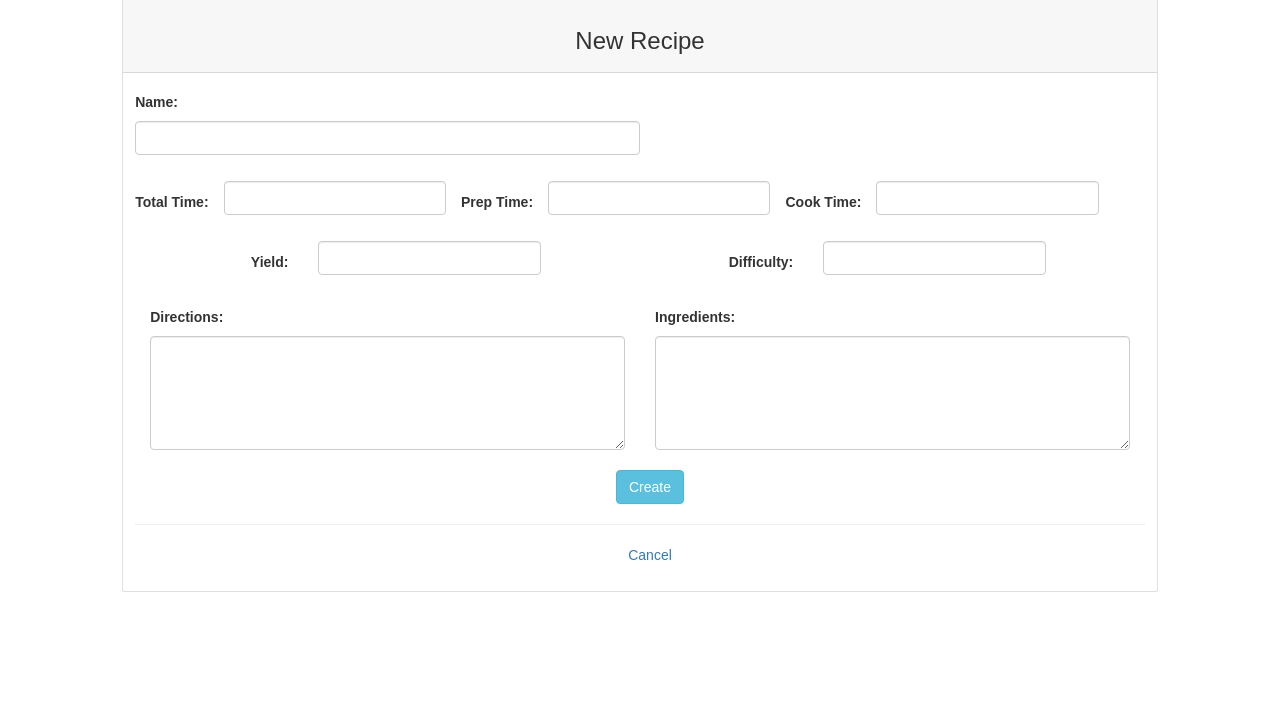
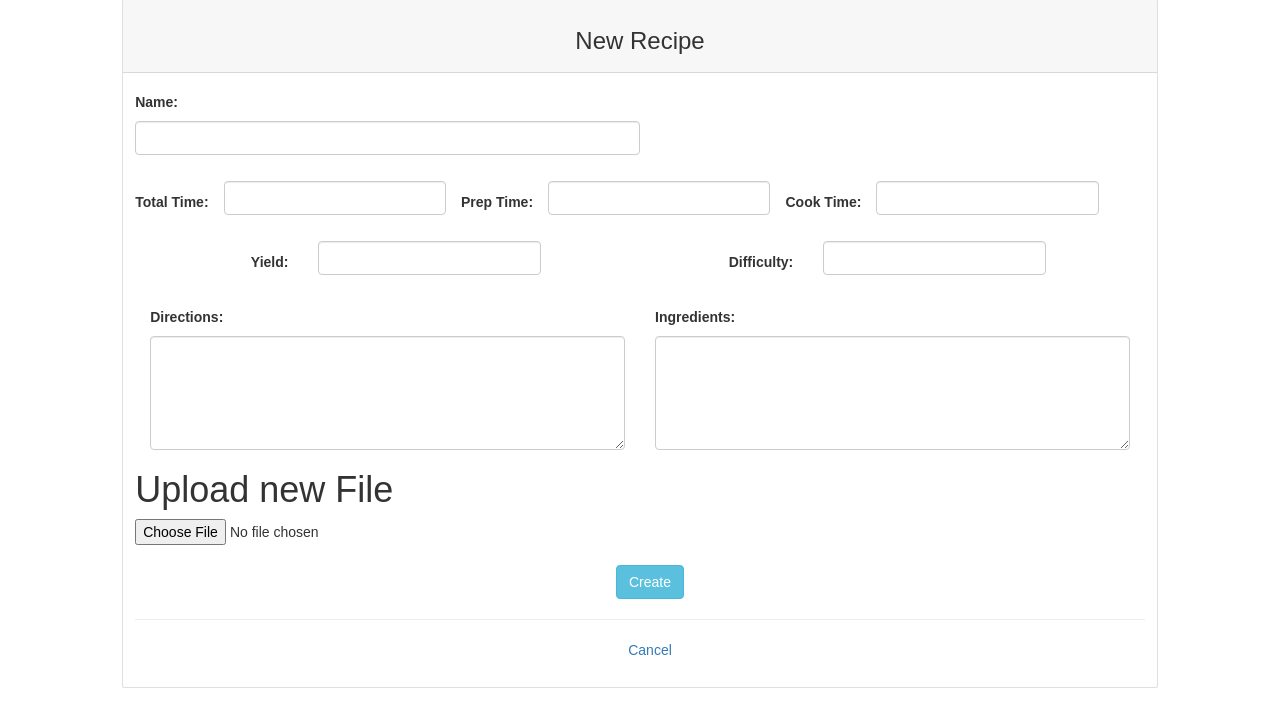
Before and after one commit to JaredNachman/APCSP-Final, a Flask app: page /courses/1/new in a window 1280 px wide. Shown: the part 169-872 px from the top of the page. Before the commit the page ends 761 px from the top, so only its background shows below. Run offline with Flask 2, Linux system fonts and the light colour scheme; some libraries are stand-ins or nearby versions.

Commit message:
Feat: add image upload

```diff
--- a/Project/application.py
+++ b/Project/application.py
@@ -1,4 +1,5 @@
 # Imports
+import os
 import json
 import random
 import string
@@ -13,12 +14,23 @@ from database_setup import Base, Course, Recipe, User
 from sqlalchemy import create_engine, asc
 from sqlalchemy.orm import sessionmaker
 
+# File Upload
+from werkzeug.utils import secure_filename
+
 
 # Database Binding
 app = Flask(__name__)
 CLIENT_ID = json.loads(
     open('client_secrets.json', 'r').read())['web']['client_id']
 APPLICATION_NAME = "Recipe Application"
+
+UPLOAD_FOLDER = './static/images'
+ALLOWED_EXTENSIONS = set(['pdf', 'png', 'jpg', 'jpeg', 'gif'])
+
+
+app.config['UPLOAD_FOLDER'] = UPLOAD_FOLDER
+
+
 
 engine = create_engine('sqlite:///recipecollection.db')
 
@@ -177,7 +189,12 @@ def courseMenu(course_id):
 @app.route('/courses/<int:course_id>/new', methods=['GET', 'POST'])
 def newRecipe(course_id):
     session = DBSession()
-    if request.form:
+
+    if request.method =='POST':
+        file = request.files['image']
+        if file:
+            filename = secure_filename(file.filename)
+            file.save(os.path.join(app.config['UPLOAD_FOLDER'],filename))
         newItem = Recipe(name=request.form.get('name'), total_time=request.form.get('total_time'), prep_time=request.form.get('prep_time'), cook_time=request.form.get('cook_time'), difficulty=request.form.get('difficulty'), directions=request.form.get('directions'), ingredients=request.form.get('ingredients'), output=request.form.get('output'), image=request.form.get('image'), course_id=course_id)
         session.add(newItem)
         session.commit()
@@ -229,6 +246,9 @@ def deleteRecipe(course_id, recipe_id):
     else:
         return render_template('deleterecipe.html', item=itemToDelete)
 
+# File Upload
+
+
 
 if __name__ == '__main__':
     app.secret_key = 'super_secret-key'
--- a/Project/templates/newrecipe.html
+++ b/Project/templates/newrecipe.html
@@ -25,7 +25,7 @@
             </div>
             </div>
             <div class="card-body">
-              <form action="{{url_for('newRecipe', course_id=course_id )}}" method='POST'>
+              <form action="{{url_for('newRecipe', course_id=course_id )}}" method='POST' enctype="multipart/form-data">
                 <h5><b>Name:</b></h5>
                 <input type='text' class="form-control col-md-6" size='30' name='name' required><br><br><br>
 
@@ -64,6 +64,13 @@
                     <textarea name='ingredients' class="form-control" rows='5' cols='40' required></textarea>
                   </div>
                 </div>
+
+                <h1>Upload new File</h1>
+                     <input type=file name=image>
+
+
+
+
                 <br>
                 <div class="row justify-content-center">
 <input class="btn btn-info" type='submit' value='Create' style="margin-left:20px;">
```
Also changed, not shown: Project/templates/login.html (+3 -4 lines), Project/recipecollection.db, Project/static/images/AIbEiAIAAABDCK7GkpD9m8nMSiILdmNhcmRfcGhvdG8qKDIxZDZmN2RiYzg0MzE3Yzg3YWY3ODgyMjUwM2M2OTVmNDc4YWNlYTQwAbm2t1ZTDdYAhihzp-i5exOtEVWi.jpeg (added).
